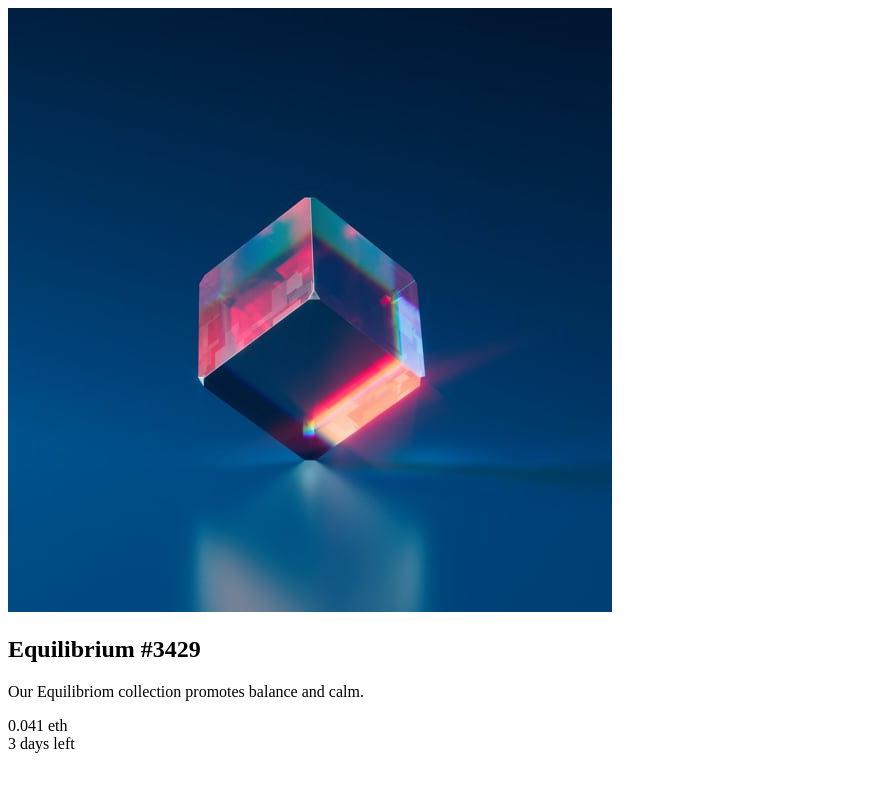
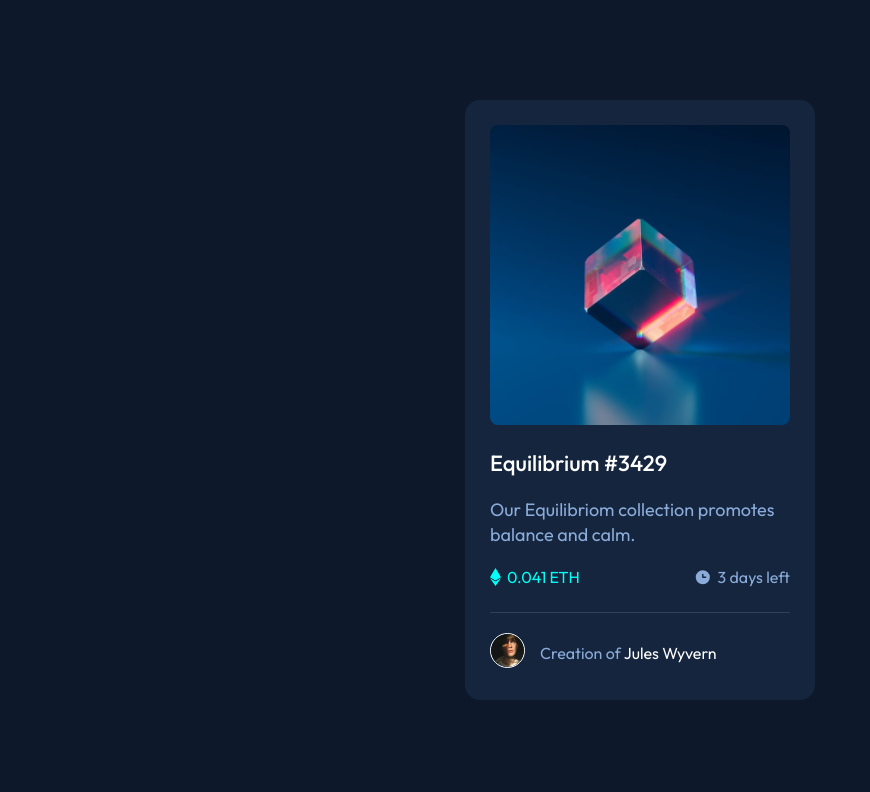
Before and after one commit to AlexandreDamaso/frontendmentor_newbie_nft_preview_card_component, a plain HTML site: page index.html in a window 1280 px wide. Shown: the whole page, without its empty margins (0-870 px from the left). Drawn offline with Linux system fonts and the light colour scheme.

Commit message:
Finished basic

```diff
--- a/index.html
+++ b/index.html
@@ -7,17 +7,28 @@
     <meta name="description" content="NFT preview card component">
     <title>NFT preview card component</title>
     <link rel="shortcut icon" href="./src/img/favicon-32x32.png" type="image/x-icon">
+    <link rel="stylesheet" href="./src/css/standard.css">
+    <link rel="stylesheet" href="./src/css/style.css">
 </head>
 <body>
-    <section>
-        <img src="./src/img/image-equilibrium.jpg" alt="Imagem Equilibrium">
-        <h1>Equilibrium #3429</h1>
-        <p>Our Equilibriom collection promotes balance and calm.</p>
-        <div class="info">
-            <div class="eth">0.041 eth</div>
-            <div class="time">3 days left</div>
+    <section class="nft">
+        <img class="nft__card" src="./src/img/image-equilibrium.jpg" alt="Imagem Equilibrium">
+        <h1 class="nft__title">Equilibrium #3429</h1>
+        <p class="nft__text">Our Equilibriom collection promotes balance and calm.</p>
+        <div class="nft__info">
+            <div class="nft__ether">
+                <img src="./src/img/icon-ethereum.svg" alt="" class="nft__icon">
+                <div class="nft__ethereum">0.041 eth</div>
+            </div>
+            <div class="nft__pasttime">
+                <img src="./src/img/icon-clock.svg" alt="" class="nft__clock">
+                <div class="nft__time">3 days left</div>
+            </div>
         </div>
-
+        <div class="nft__creator">
+            <div ><img src="./src/img/image-avatar.png" alt="" class="nft__photo"></div>
+            <div class="nft__creation">Creation of <span class="nft__name">Jules Wyvern</span></div>
+        </div>
     </section>
 </body>
 </html>
--- a/src/css/standard.css
+++ b/src/css/standard.css
@@ -25,6 +25,33 @@
 - Weights: 300, 400, 600
 
 */
+@import url('https://fonts.googleapis.com/css2?family=Outfit:wght@100;200;300;400;500;600;700;800;900&display=swap');
+
+:root {
+    --font-family: 'Outfit', sans-serif;
+    /* ------------------------------- */
+    --font-size-title: 22px;
+    --font-size-text: 18px;
+    --font-size-ether: 17px;
+    --font-size-emphasis: 17px;
+    /* ------------------------------- */
+    --font-weight-title: 500;
+    --font-weight-text: 400;
+    --font-weight-ether: 600;
+    --font-weight-emphasis: 600;
+    /* ------------------------------- */
+    --line-height-text: 25px;
+    /* ------------------------------- */
+    --color-title: #FFFFFF;
+    --color-text: #8bacda;
+    --color-ether: #00fff7;
+    --color-emphasis: #FFFFFF;
+    /* ------------------------------- */
+    --color-bg-main: #0d192b;
+    --color-bg-card: #14253d;
+    /* ------------------------------- */
+    --color-line: #2f415b;
+}
 
 * {
     margin: 0;
--- a/src/css/style.css
+++ b/src/css/style.css
@@ -0,0 +1,81 @@
+body {
+    background-color: var(--color-bg-main);
+    font-family: var(--font-family);
+    height: 100vh;
+    display: flex;
+    justify-content: center;
+    align-items: center;
+}
+.nft {
+    width: 350px;
+    height: 600px;
+    background-color: var(--color-bg-card);
+    border-radius: 15px;
+    padding: 25px;
+}
+.nft__card {
+    width: 300px;
+    height: 300px;
+    border-radius: 8px;
+}
+.nft__title {
+    color: var(--color-title);
+    font-size: var(--font-size-title);
+    font-weight: var(--font-weight-title);
+    padding-top: 20px;
+}
+.nft__text {
+    color: var(--color-text);
+    font-size: var(--font-size-text);
+    font-weight: var(--font-weight-text);
+    line-height: var(--line-height-text);
+    padding: 20px 0px;
+}
+.nft__info {
+    display: flex;
+    justify-content: space-between;
+    padding-bottom: 25px;
+    border-bottom: 1px solid var(--color-line);
+}
+.nft__ether {
+    display: flex;
+    align-items: center;
+}
+.nft__icon {
+    height: 18px;
+}
+.nft__ethereum {
+    color: var(--color-ether);
+    padding-left: 6px;
+    text-transform: uppercase;
+}
+.nft__pasttime {
+    display: flex;
+    align-items: center;
+}
+.nft__clock {
+    width: 18px;
+    height: 18px;
+}
+.nft__time {
+    color: var(--color-text);
+    padding-left: 6px;
+}
+.nft__creator {
+    display: flex;
+    align-items: center;
+    padding-top: 20px;
+}
+.nft__photo {
+    width: 35px;
+    height: 35px;
+    border: 1px solid #ffffff;
+    border-radius: 50%;
+}
+.nft__creation {
+    color: var(--color-text);
+    padding-left: 15px;
+}
+.nft__name {
+    color: var(--color-emphasis);
+}
```
